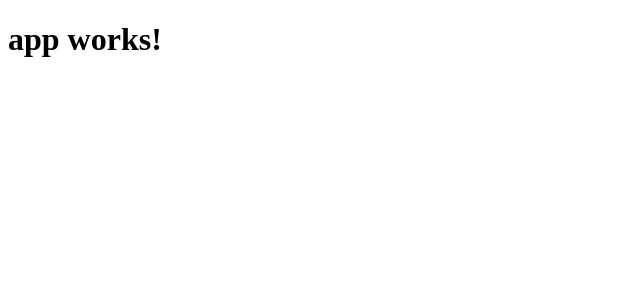
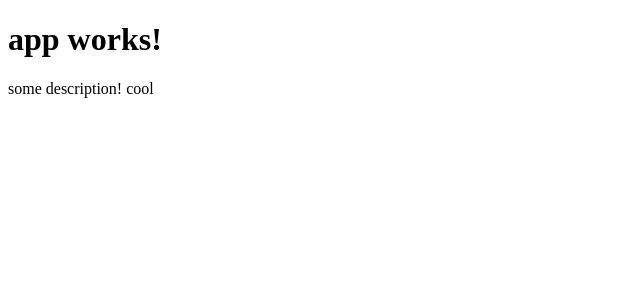
Before and after one commit to aamurtaza/angluar4, an Angular app: page / in a window 1280 px wide. Shown: the top 300 px of the page, without its empty margins (0-640 px from the left). Built offline with nearby package versions, Linux system fonts and the light colour scheme.

Commit message:
first commit, app module and component

```diff
--- a/src/app/app.component.html
+++ b/src/app/app.component.html
@@ -1,3 +1,6 @@
 <h1>
-  {{title}}
+	{{title}}
 </h1>
+<p>
+	{{description}}! cool
+</p>
--- a/src/app/app.component.ts
+++ b/src/app/app.component.ts
@@ -1,10 +1,12 @@
 import { Component } from '@angular/core';
 
 @Component({
-  selector: 'app-root',
+  selector: 'srvup-root',
   templateUrl: './app.component.html',
+  // template:`<h1>{{title}}</h1><p> {{description}}! cool</p>`,
   styleUrls: ['./app.component.css']
 })
 export class AppComponent {
   title = 'app works!';
+  description = 'some description';
 }
--- a/src/index.html
+++ b/src/index.html
@@ -9,6 +9,6 @@
   <link rel="icon" type="image/x-icon" href="favicon.ico">
 </head>
 <body>
-  <app-root>Loading...</app-root>
+  <srvup-root>Loading...</srvup-root>
 </body>
 </html>
```
Also changed, not shown: 1 other file (tests, documents, lock files or other folders).
